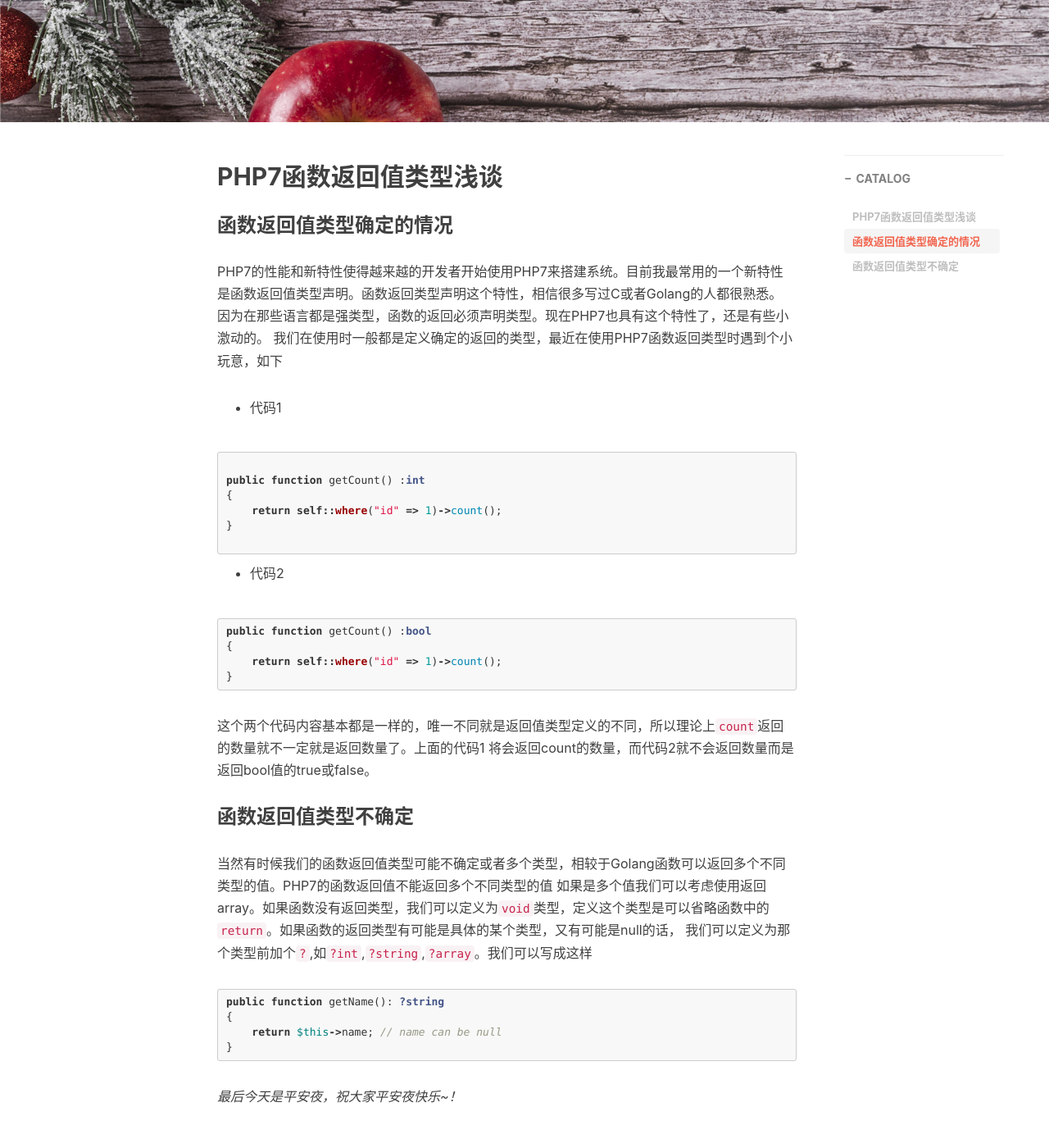
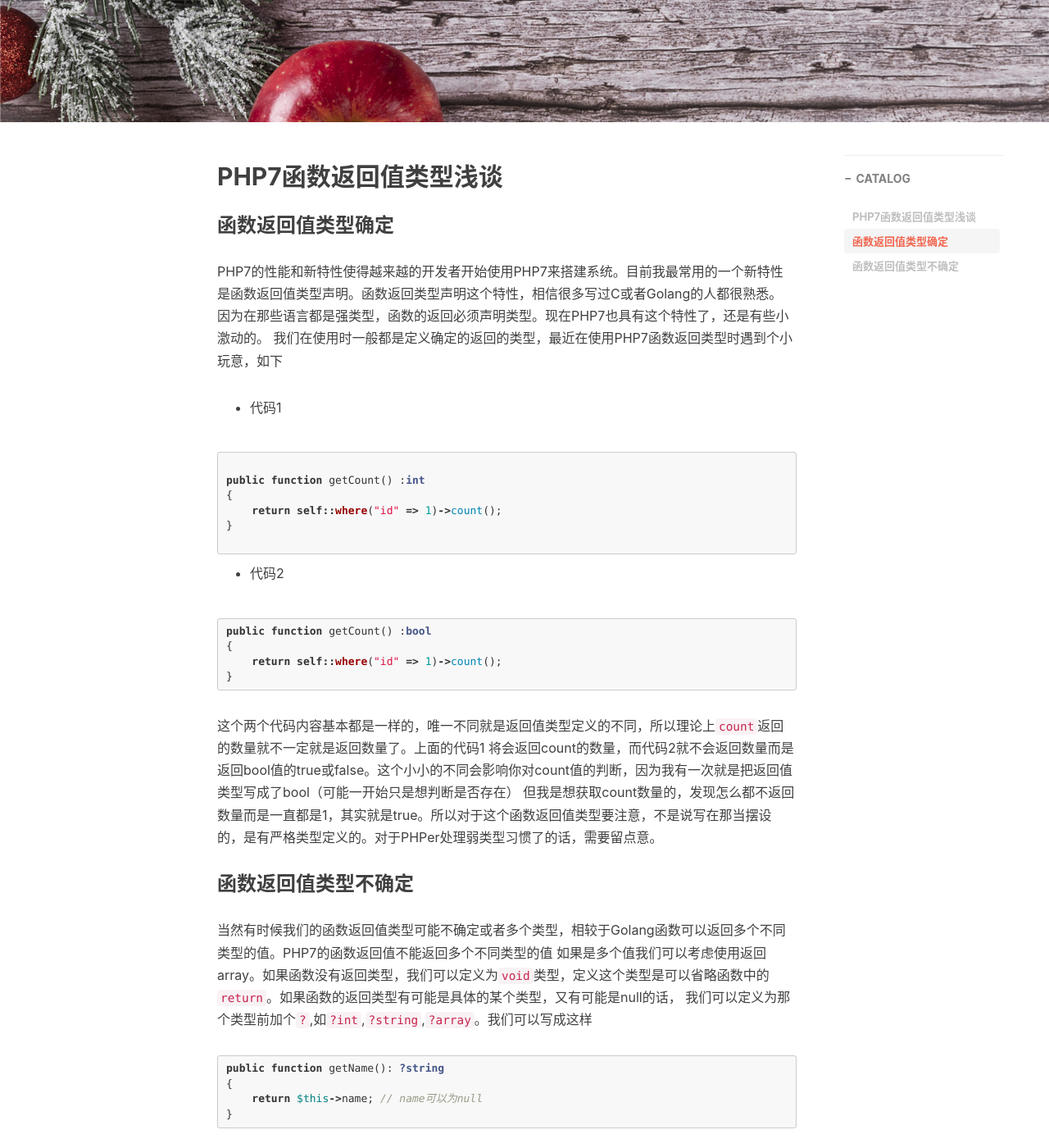
Before and after one commit to HughNian/HughNian.github.io, a Jekyll site: the page built from _posts/2019-12-24-PHP7函数返回值类型浅谈.md, in a window 1280 px wide and 1400 px high, scrolled down 374 px. Shown: the whole window at 82% size. Built offline with Jekyll 4.4.1, drawn with Linux system fonts in a browser that asks for light colours; nearby versions of some CDN libraries; comment, search, counter and statistics services are not loaded.

Commit message:
:trollface:

````diff
--- a/_posts/2019-12-24-PHP7函数返回值类型浅谈.md
+++ b/_posts/2019-12-24-PHP7函数返回值类型浅谈.md
@@ -13,7 +13,7 @@ tags:
 
 ## PHP7函数返回值类型浅谈
 
-### 函数返回值类型确定的情况
+### 函数返回值类型确定
 
 PHP7的性能和新特性使得越来越的开发者开始使用PHP7来搭建系统。目前我最常用的一个新特性是函数返回值类型声明。函数返回类型声明这个特性，相信很多写过C或者Golang的人都很熟悉。
 因为在那些语言都是强类型，函数的返回必须声明类型。现在PHP7也具有这个特性了，还是有些小激动的。
@@ -39,7 +39,8 @@ public function getCount() :bool
 ```
 
 这个两个代码内容基本都是一样的，唯一不同就是返回值类型定义的不同，所以理论上`count`返回的数量就不一定就是返回数量了。上面的代码1
-将会返回count的数量，而代码2就不会返回数量而是返回bool值的true或false。
+将会返回count的数量，而代码2就不会返回数量而是返回bool值的true或false。这个小小的不同会影响你对count值的判断，因为我有一次就是把返回值类型写成了bool（可能一开始只是想判断是否存在）
+但我是想获取count数量的，发现怎么都不返回数量而是一直都是1，其实就是true。所以对于这个函数返回值类型要注意，不是说写在那当摆设的，是有严格类型定义的。对于PHPer处理弱类型习惯了的话，需要留点意。
 
 ### 函数返回值类型不确定
 
@@ -49,7 +50,7 @@ public function getCount() :bool
 ```php
 public function getName(): ?string
 {
-    return $this->name; // name can be null
+    return $this->name; // name可以为null
 }
 ```
 
````
